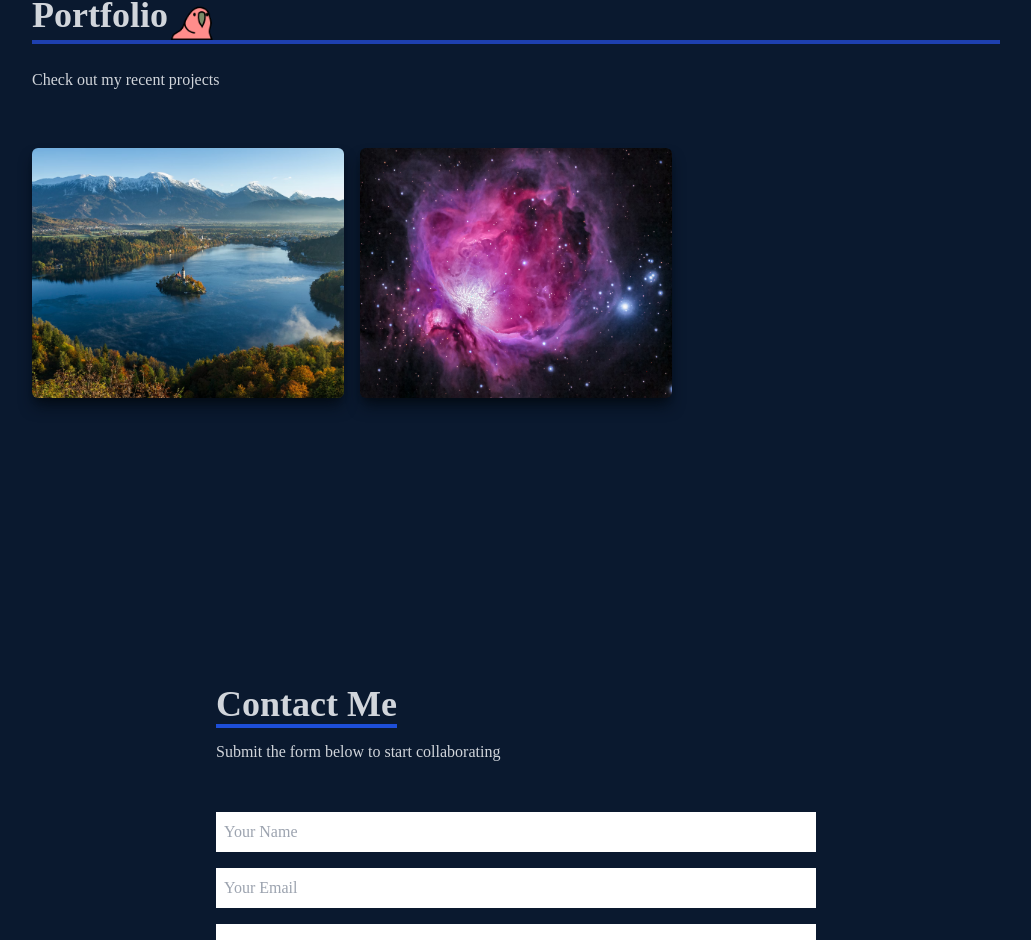
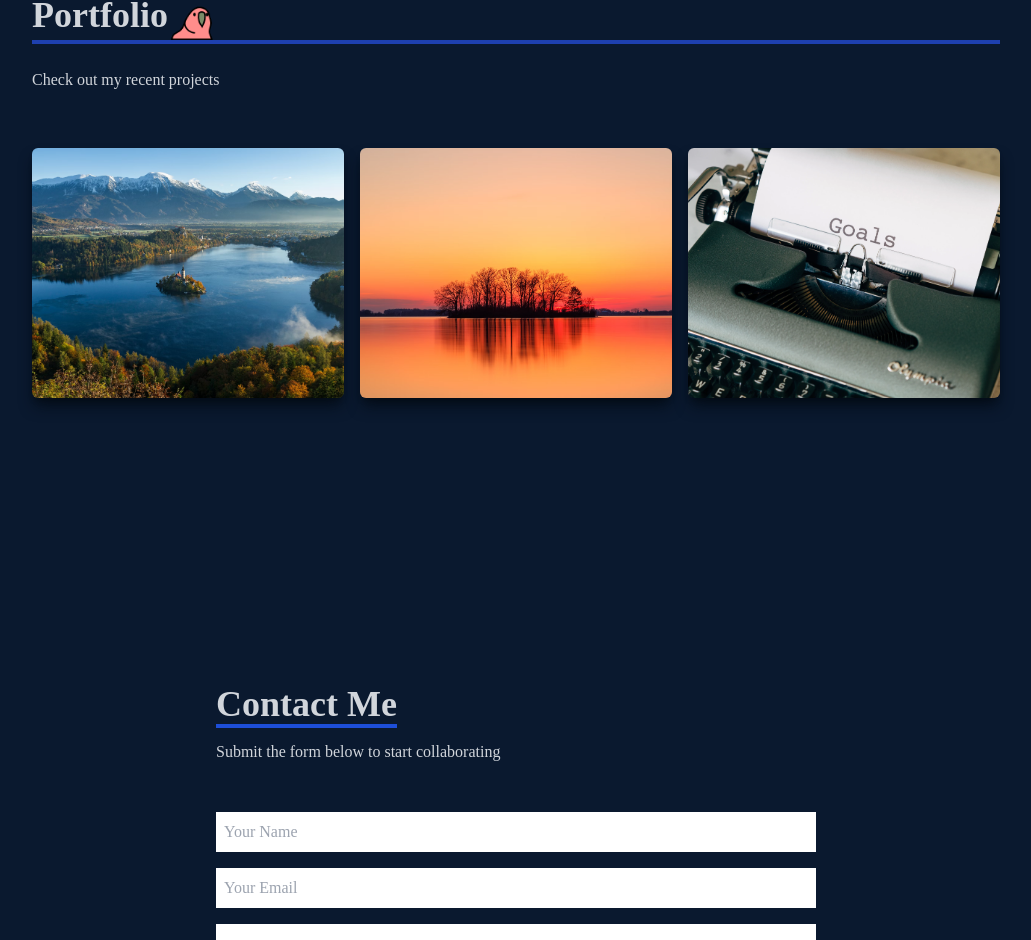
Before and after one commit to brigitabi/MyPortfolioWebsite, a React (Create React App) app: page / in a window 1280 px wide. Shown: the part 1806-2746 px from the top of the page, without its empty margins (124-1155 px from the left). Built offline with nearby package versions, Linux system fonts and the light colour scheme.

Commit message:
adding new projects

```diff
--- a/src/data/data.js
+++ b/src/data/data.js
@@ -1,5 +1,9 @@
-import Bled from '../assets/projects/bled.jpeg'
-import Astro from '../assets/projects/astro.jpeg'
+import Bled from '../assets/projects/bled.jpeg';
+// import Astro from '../assets/projects/astro.jpeg';
+import Nature from '../assets/projects/nature.jpeg';
+import Goals from '../assets/projects/goals.webp';
+
+
 export const data=[
     {
         id:1,
@@ -8,27 +12,27 @@ export const data=[
         github:"https://github.com/brigitabi/SlovenianDelightsBACKEND",
         live:"",
     },
-    {
-        id:2,
-        name:"Astronomy Pics of the Day",
-        image:Astro,
-        github:"Lawork",
-        live:"",
-    },
     // {
-    //     id:3,
-    //     name:"React JS Application",
-    //     image:WorkIm,
-    //     github:"",
+    //     id:2,
+    //     name:"Notes",
+    //     image:Astro,
+    //     github:"Lawork",
     //     live:"",
     // },
-    // {
-    //     id:4,
-    //     name:"React JS Application",
-    //     image:RealEst,
-    //     github:"",
-    //     live:"",
-    // },
+    {
+        id:3,
+        name:"Beautiful Image Slider",
+        image:Nature,
+        github:"https://github.com/brigitabi/slider",
+        live:"https://slider-flame.vercel.app",
+    },
+    {
+        id:4,
+        name:"Notes",
+        image: Goals,
+        github:"https://github.com/brigitabi/toDoGoals",
+        live:"https://to-do-goals-sjn7-frontend-brigitabi.vercel.app",
+    },
 
 
 ]
```
Also changed, not shown: src/assets/projects/goals.webp (added), src/assets/projects/nature.jpeg (added).
